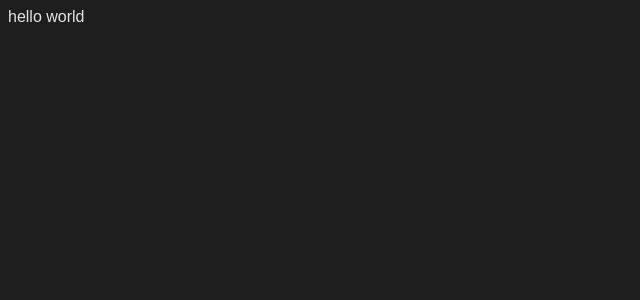
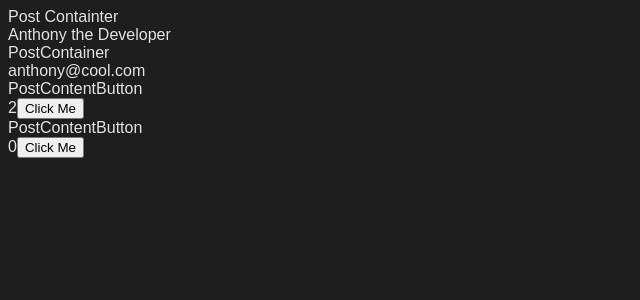
Before and after one commit to O-Reed/React-Practice, a React (Vite) app: page / in a window 1280 px wide. Shown: the top 300 px of the page, without its empty margins (0-640 px from the left). Built offline with nearby package versions, Linux system fonts and the light colour scheme.

Commit message:
Anthony_Hook_useEffect_ContextAPI(update)

```diff
--- a/src/App.jsx
+++ b/src/App.jsx
@@ -1,4 +1,4 @@
-// import { useState } from "react";
+import { useState } from "react";
 // import LoginForm from "./components/LoginForm";
 // import UserDetails from "./components/UserDetails";
 // import UserProfile from "./components/UserProfile";
@@ -6,6 +6,7 @@
 // import { useState } from "react";
 // import LoginForm from "./components/LoginForm";
 import PostContainer from "./components/PostContainer";
+import PostContentButton from "./components/PostContentButton";
 import UserContext from "./utils/contexts/UserContext";
 // import RegisterForm from "./components/RegisterForm";
 function App() {
@@ -238,6 +239,12 @@ function App() {
   // );
 
   // const [toggle, setToggle] = useState(false);
+  const [userData, setUserData] = useState({
+    id: 2,
+    username: "anthony",
+    email: "anthony@cool.com",
+    displayName: " Anthony the Developer",
+  });
   return (
     // <div>
     //   <button onClick={() => setToggle((currentState) => !currentState)}>
@@ -245,11 +252,14 @@ function App() {
     //   </button>
     //   {toggle && <LoginForm />}
     // </div>
-    <UserContext.Provider>
-      <div>
-        <PostContainer />
-      </div>
-    </UserContext.Provider>
+    <>
+      <UserContext.Provider value={{ ...userData, setUserData }}>
+        <div>
+          <PostContainer />
+        </div>
+      </UserContext.Provider>
+      <PostContentButton />
+    </>
   );
 }
 
--- a/src/components/LoginForm.jsx
+++ b/src/components/LoginForm.jsx
@@ -3,7 +3,7 @@ import useDocumentClick from "../utils/hooks/useDocumentClick";
 
 const LoginForm = () => {
   useEffect(() => {
-    const resizeEventHandler = (e) => {
+    const resizeEventHandler = () => {
       console.log("Window/ViewPort Resized!");
     };
 
--- a/src/components/PostContainer.jsx
+++ b/src/components/PostContainer.jsx
@@ -1,10 +1,16 @@
-import { useState } from "react";
+import { useContext, useState } from "react";
 import PostContent from "./PostContent";
+import UserContext from "../utils/contexts/UserContext";
 
 const PostContainer = () => {
   const [data, setData] = useState("hello world");
+  const userContextData = useContext(UserContext);
   return (
     <div>
+      <div>
+        <span>Post Containter</span>
+      </div>
+      <div>{userContextData.displayName}</div>
       <PostContent data={data} />
     </div>
   );
--- a/src/components/PostContent.jsx
+++ b/src/components/PostContent.jsx
@@ -1,9 +1,16 @@
+import { useContext } from "react";
 import PostContentButton from "./PostContentButton";
+import UserContext from "../utils/contexts/UserContext";
 
 const PostContent = ({ data }) => {
+  const userContextData = useContext(UserContext);
   return (
     <div>
-      <PostContentButton data={data} />
+      <div>
+        <span>PostContainer</span>
+      </div>
+      {userContextData.email}
+      <PostContentButton />
     </div>
   );
 };
--- a/src/components/PostContentButton.jsx
+++ b/src/components/PostContentButton.jsx
@@ -1,5 +1,27 @@
-const PostContentButton = ({ data }) => {
-  return <div>{data}</div>;
+import { useContext } from "react";
+import UserContext from "../utils/contexts/UserContext";
+
+const PostContentButton = () => {
+  const { id, setUserData } = useContext(UserContext);
+
+  return (
+    <div>
+      <div>
+        <span>PostContentButton</span>
+      </div>
+      {id}
+      <button
+        onClick={() => {
+          setUserData((currentState) => ({
+            ...currentState,
+            displayName: "Updated Display Name",
+          }));
+        }}
+      >
+        Click Me
+      </button>
+    </div>
+  );
 };
 
 export default PostContentButton;
--- a/src/utils/hooks/useDocumentClick.js
+++ b/src/utils/hooks/useDocumentClick.js
@@ -3,7 +3,7 @@ import { useEffect } from 'react'
 const useDocumentClick = () => {
 
     useEffect(() => {
-        const handleDocumentClick = (e) => {
+        const handleDocumentClick = () => {
             console.log("Clicked Document");
         };
         document.addEventListener("click", handleDocumentClick);
```
